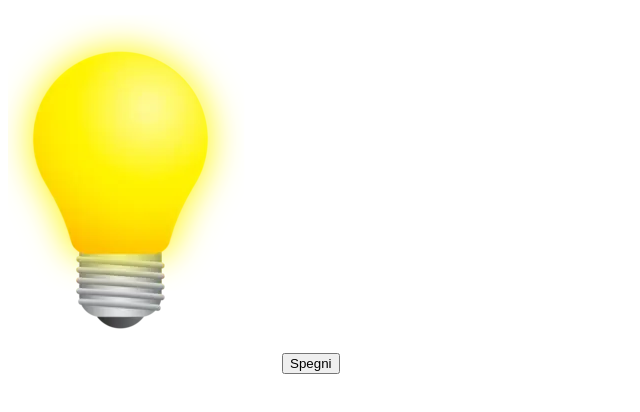
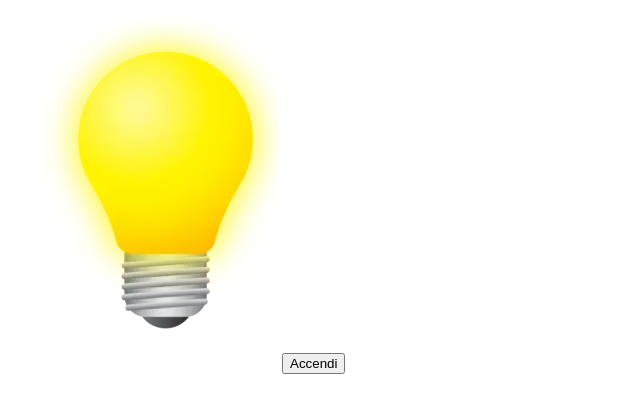
Before and after one commit to gianluca-milesi/js-dom-1, a plain HTML site: page index.html in a window 1280 px wide. Both pictures are taken after a click on the button "Accendi". Shown: the whole page, without its empty margins (0-640 px from the left). Drawn offline with Linux system fonts and the light colour scheme.

Commit message:
ADD: another method to turn on and off the lamp with display none class

```diff
--- a/app.css
+++ b/app.css
@@ -1,3 +1,7 @@
 .lamp-on {
     transform: scaleX(-1);
 }
+
+.display-none{
+    display: none;
+}
--- a/index.html
+++ b/index.html
@@ -7,9 +7,12 @@
     <link rel="stylesheet" href="./app.css">
 </head>
 <body>
-    <img class="lamp" src="./img/white_lamp.png">
-    <!-- <img  src="./img/yellow_lamp.png"> -->
+    <!-- <img class="lamp" src="./img/white_lamp.png">
+    <button id="btn">Accendi</button> -->
 
+    <!-- Metodo 2 -->
+    <img class="white-lamp" src="./img/white_lamp.png">
+    <img class="yellow-lamp" src="./img/yellow_lamp.png">
     <button id="btn">Accendi</button>
 
     <script src="./js/app.js"></script>
--- a/js/app.js
+++ b/js/app.js
@@ -1,3 +1,4 @@
+//Esercizio
 // const lamp = document.querySelector(".lamp");
 // const buttonOnOff = document.getElementById("btn");
 
@@ -7,17 +8,36 @@
 //     buttonOnOff.innerHTML = "Spegni";
 // })
 
+//Esercizio Bonus
+// const lamp = document.querySelector(".lamp");
+// const buttonOnOff = document.getElementById("btn");
 
-const lamp = document.querySelector(".lamp");
+// buttonOnOff.addEventListener("click", function () {
+//     if (lamp.src.includes("./img/white_lamp.png")) {
+//         lamp.src = "./img/yellow_lamp.png";
+//         lamp.classList.add("lamp-on");
+//         buttonOnOff.innerHTML = "Spegni";
+//     } else {
+//         lamp.src = "./img/white_lamp.png";
+//         buttonOnOff.innerHTML = "Accendi";
+//     }
+// })
+
+
+
+
+//Metodo 2
+const lampOff = document.querySelector(".white-lamp");
+const lampOn = document.querySelector(".yellow-lamp");
+lampOn.classList.add("display-none");
 const buttonOnOff = document.getElementById("btn");
 
 buttonOnOff.addEventListener("click", function () {
-    if (lamp.src.includes("white_lamp.png")) {
-        lamp.src = "./img/yellow_lamp.png";
-        lamp.classList.add("lamp-on");
-        buttonOnOff.innerHTML = "Spegni";
+    if (lampOn.classList.contains("display-none")) {
+        lampOn.classList.toggle("display-none");
+        lampOff.classList.add("display-none");
     } else {
-        lamp.src = "./img/white_lamp.png";
-        buttonOnOff.innerHTML = "Accendi";
+        lampOn.classList.add("display-none");
+        lampOff.classList.toggle("display-none");
     }
 })
```
